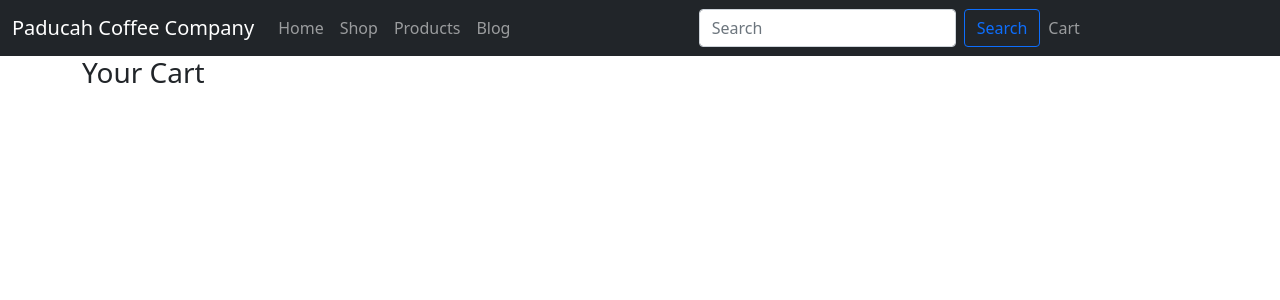
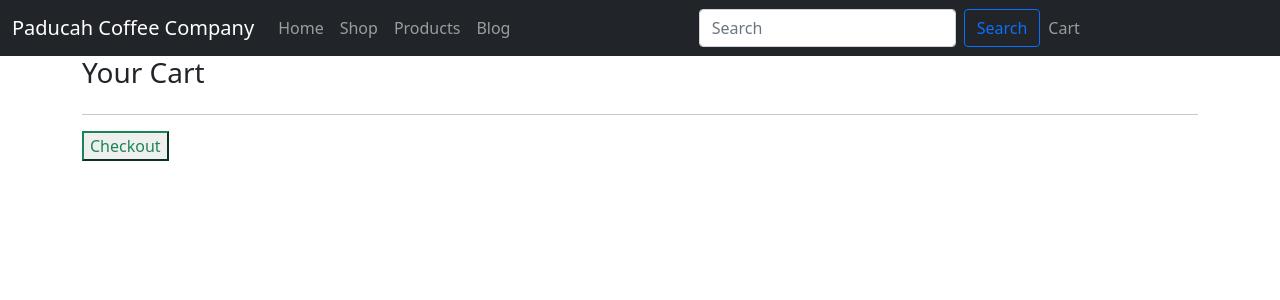
Before and after one commit to sporkupine/Paducah-Coffee-Site, an Angular app: page /cart in a window 1280 px wide. Shown: the top 300 px of the page. Built offline with nearby package versions, Linux system fonts and the light colour scheme.

Commit message:
began work on checkout functionality within cart component

```diff
--- a/src/app/shop/cart.service.ts
+++ b/src/app/shop/cart.service.ts
@@ -22,5 +22,9 @@ export class CartService {
   onDelete(i: number){
     this.cart.splice(i, 1)
   }
+
+  onCheckout(){
+    this.cart.splice(0, this.cart.length);
+  }
   constructor() { }
 }
--- a/src/app/shop/cart/cart.component.html
+++ b/src/app/shop/cart/cart.component.html
@@ -15,4 +15,10 @@
       >Delete</button>
     </div>
   </div>
+  <hr>
+  <div class="row">
+    <div class="d-grid gap-2 d-md-block">
+      <button class="btn-outline-success" (click)="onCheckout()">Checkout</button>
+    </div>
+  </div>
 </div>
--- a/src/app/shop/cart/cart.component.ts
+++ b/src/app/shop/cart/cart.component.ts
@@ -16,8 +16,10 @@ export class CartComponent implements OnInit {
   }
 
   onDeleteFromCart(index){
-
     this.cartService.onDelete(index);
+  }
+  onCheckout(){
+    this.cartService.onCheckout;
   }
 
 }
```
